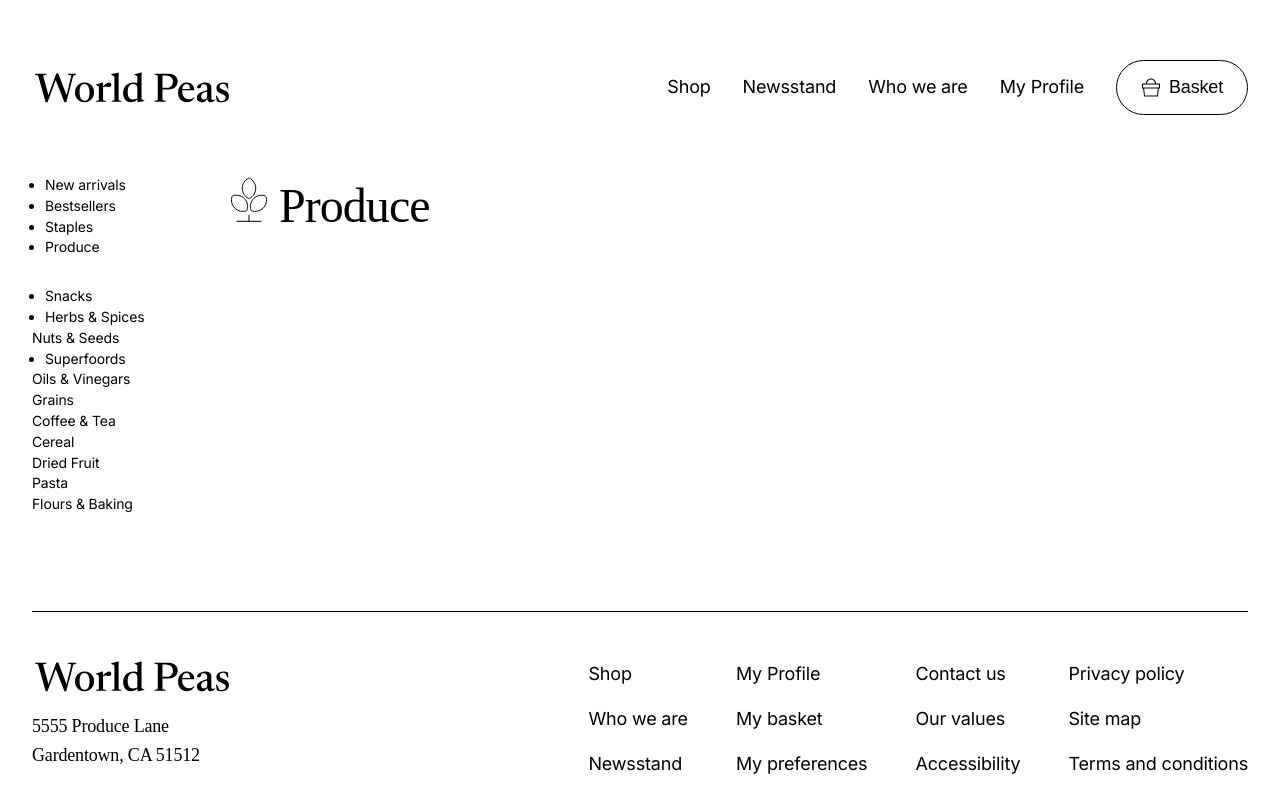
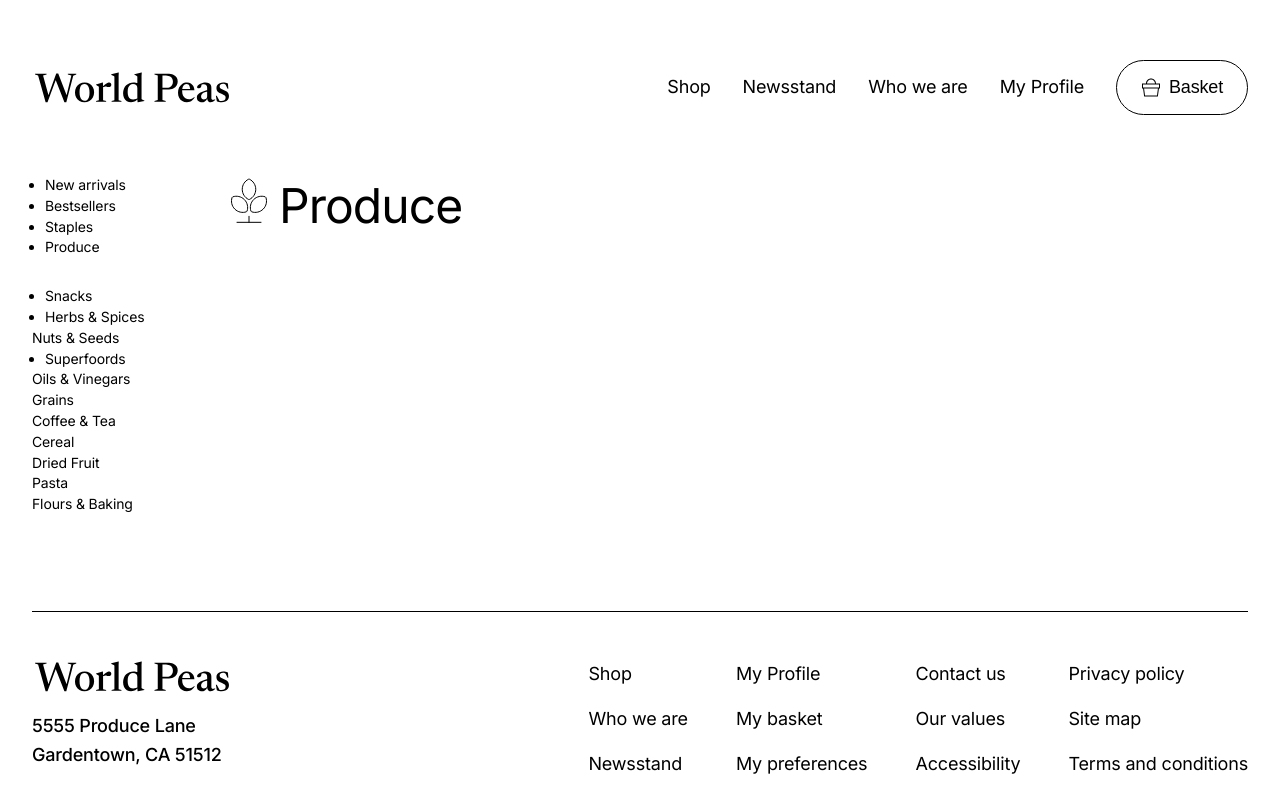
Before and after one commit to pppeyo38/PiTA_web, a plain HTML site: page index.html in a window 1280 px wide. Drawn offline with Linux system fonts and the light colour scheme.

Commit message:
noto sans

```diff
--- a/index.html
+++ b/index.html
@@ -18,7 +18,7 @@
     <link rel="preconnect" href="https://fonts.googleapis.com" />
     <link rel="preconnect" href="https://fonts.gstatic.com" crossorigin />
     <link
-      href="https://fonts.googleapis.com/css2?family=Inter:wght@400;500&amp;display=swap"
+      href="https://fonts.googleapis.com/css2?family=Inter:wght@400;500&amp;family=Noto+Sans+JP:wght@400;500&amp;display=swap"
       rel="stylesheet"
     />
     <!-- JavaScriptファイルの読み込み -->
--- a/style.css
+++ b/style.css
@@ -22,6 +22,7 @@ a {
 
   /* font-family */
   --ff-inter: "Inter", sans-serif;
+  --ff-noto-sans: "Noto Sans JP", sans-serif;
 }
 
 body {
@@ -140,7 +141,7 @@ body {
 .content-heading {
   margin-bottom: 27px;
   font-size: 48px;
-  font-family: Noto Sans JP;
+  font-family: var(--ff-noto-san);
   font-weight: 300;
   line-height: 1.2;
   letter-spacing: -0.96px;
@@ -177,7 +178,7 @@ body {
 .footer-address {
   font-style: normal;
   font-size: 18px;
-  font-family: Noto Sans JP;
+  font-family: var(--ff-noto-san);
   font-weight: var(--fw-medium);
   line-height: 1.6;
   letter-spacing: -0.18px;
```
